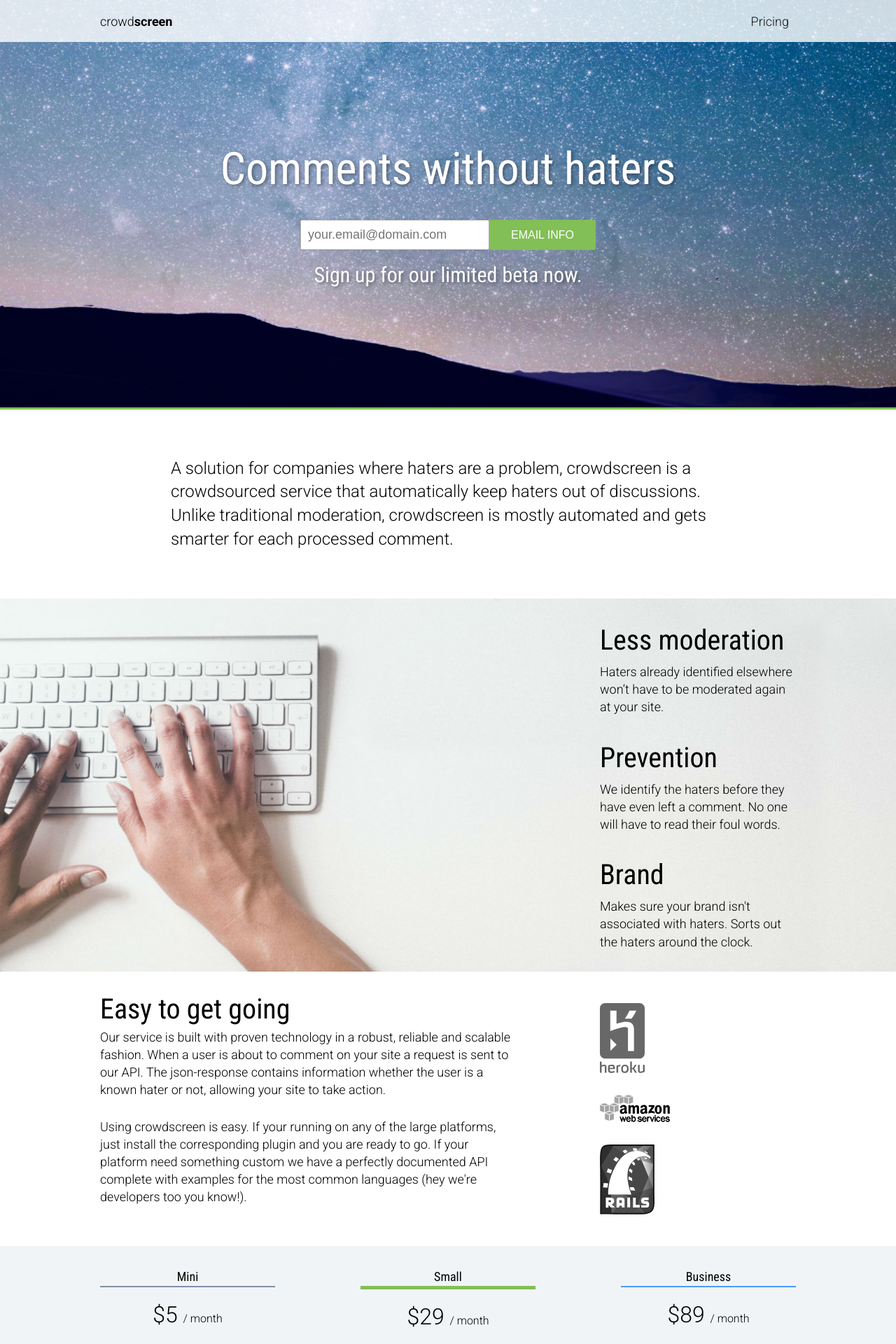
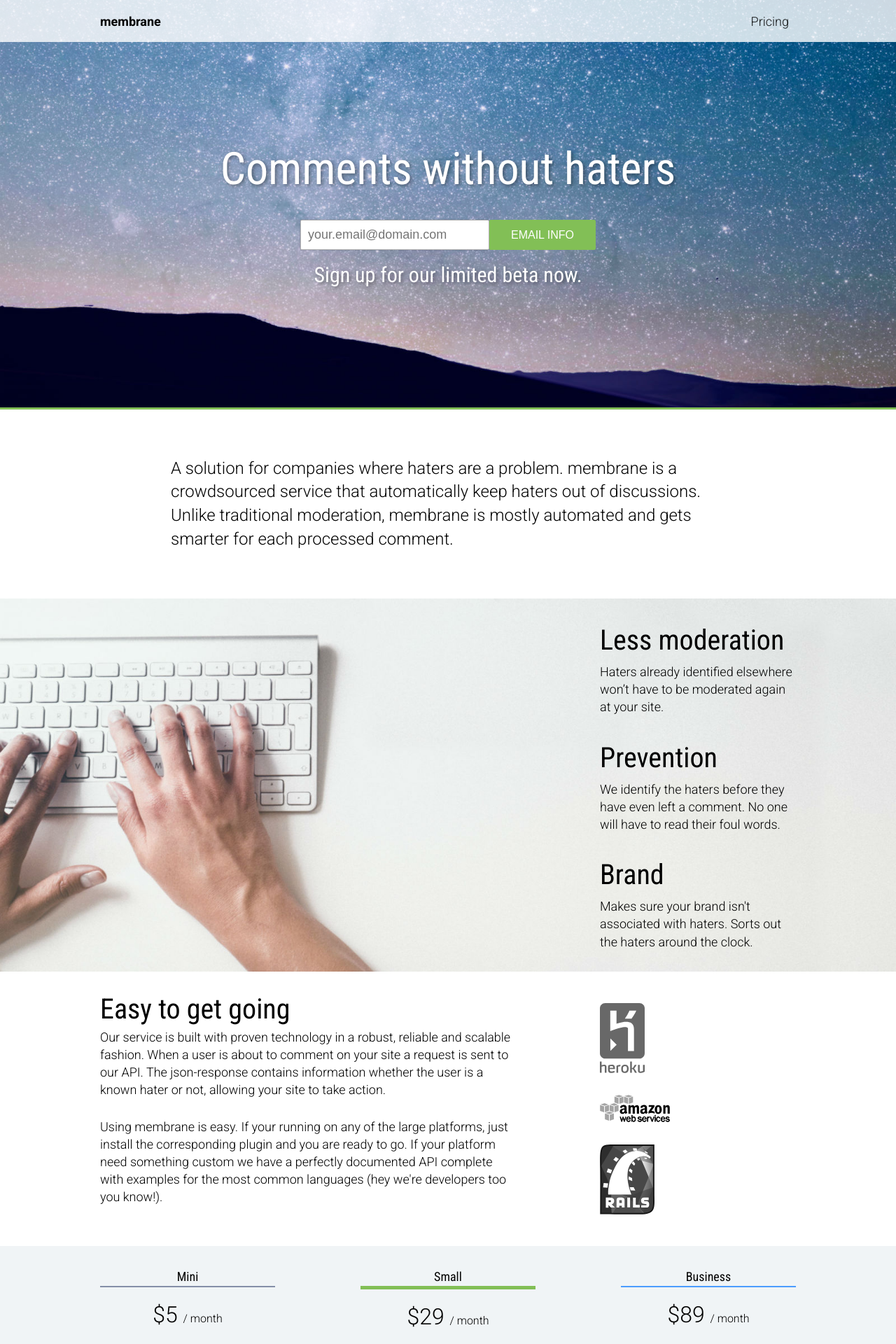
Before and after one commit to getmembrane/getmembrane.github.io, a Jekyll site: the page built from index.html, in a window 1280 px wide. Shown: the top 1920 px of the page at 70% size. Built offline with Jekyll 4.4.1, drawn with Linux system fonts in a browser that asks for light colours.

```diff
--- a/_config.yml
+++ b/_config.yml
@@ -1,9 +1,9 @@
 # Site settings
-title: crowdscreen
-email: info@crowdscreen.com
-description: > # Read up on crowdscreen.
+title: membrane - comments without haters
+email: info@getmembrane.com
+description: > # membrane - your knight in shining armour against haters.
 baseurl: "" # the sub-path of your site, e.g. /blog/
-url: "https://kristofferdarj.github.io/crowdscreen.github.io" # the base host-name & protocol for your site
+url: "https://kristofferdarj.github.io/" # the base host-name & protocol for your site
 # twitter_username: jekyllrb
 # github_username:  jekyll
 
--- a/_includes/header.html
+++ b/_includes/header.html
@@ -1,6 +1,6 @@
 <header class="header col-xs">
   <div class="inner inner--header">
-    <a class="logo" href="/">crowd<span class="logo_accent">screen</span></a>
+    <a class="logo" href="/">membrane</a>
     <nav class="mainNavigation">
       <ul class="mainNavigation_list">
         {% for link in site.navigation %}
--- a/assets/stylesheets/main.scss
+++ b/assets/stylesheets/main.scss
@@ -68,10 +68,8 @@
 .logo {
   @extend .font-text;
   color: $color-logo;
+  font-weight: $fontWeight-bold;
   text-decoration: none;
-}
-.logo_accent {
-  font-weight: $fontWeight-bold;
 }
 .hero {
   @include flexbox();
--- a/index.html
+++ b/index.html
@@ -13,7 +13,7 @@ layout: default
 </div>
 <div class="section section--description">
     <div class="inner description">
-        <p class="description_text">A solution for companies where haters are a problem, crowdscreen is a crowdsourced service that automatically keep haters out of discussions. Unlike traditional moderation, crowdscreen is mostly automated and gets smarter for each processed comment.</p>
+        <p class="description_text">A solution for companies where haters are a problem. membrane is a crowdsourced service that automatically keep haters out of discussions. Unlike traditional moderation, membrane is mostly automated and gets smarter for each processed comment.</p>
     </div>
 </div>
 <div class="section section--usps">
@@ -39,7 +39,7 @@ layout: default
         <div>
             <h2 class="tech_headline">Easy to get going</h2>
             <p class="tech_text">Our service is built with proven technology in a robust, reliable and scalable fashion. When a user is about to comment on your site a request is sent to our API. The json-response contains information whether the user is a known hater or not, allowing your site to take action.</p>
-            <p class="tech_text">Using crowdscreen is easy. If your running on any of the large platforms, just install the corresponding plugin and you are ready to go. If your platform need something custom we have a perfectly documented API complete with examples for the most common languages (hey we're developers too you know!).</p>
+            <p class="tech_text">Using membrane is easy. If your running on any of the large platforms, just install the corresponding plugin and you are ready to go. If your platform need something custom we have a perfectly documented API complete with examples for the most common languages (hey we're developers too you know!).</p>
         </div>
         <div class="tech_partners">
             <img src="/assets/images/partner_heroku.svg" class="tech_partner">
```
Also changed, not shown: humans.txt (added, +31 -0 lines).
